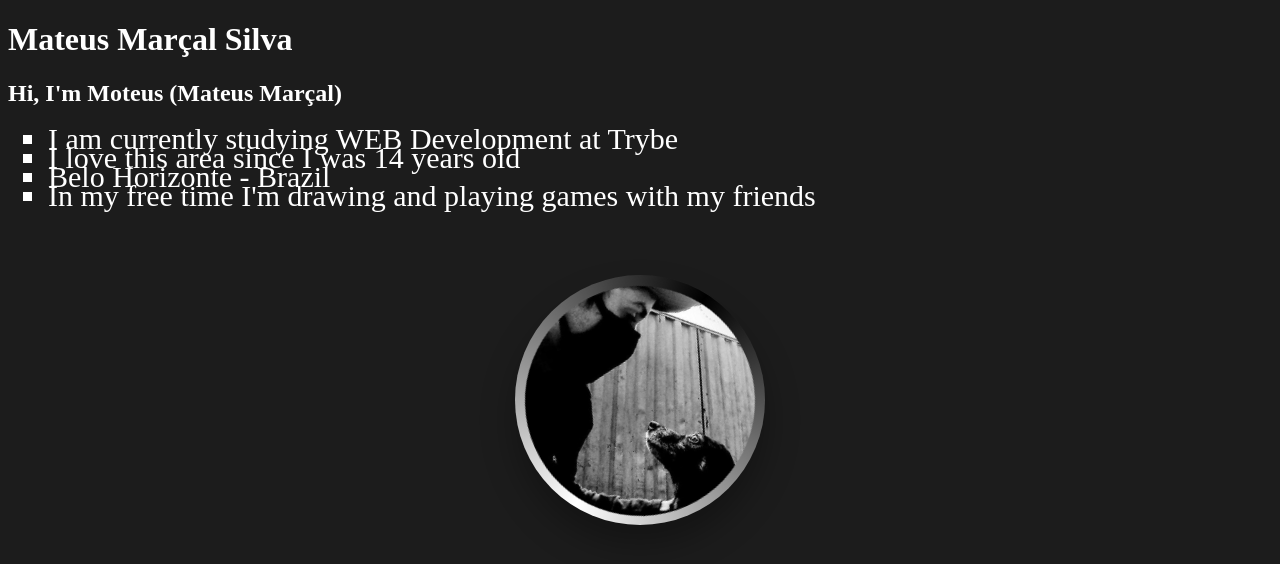
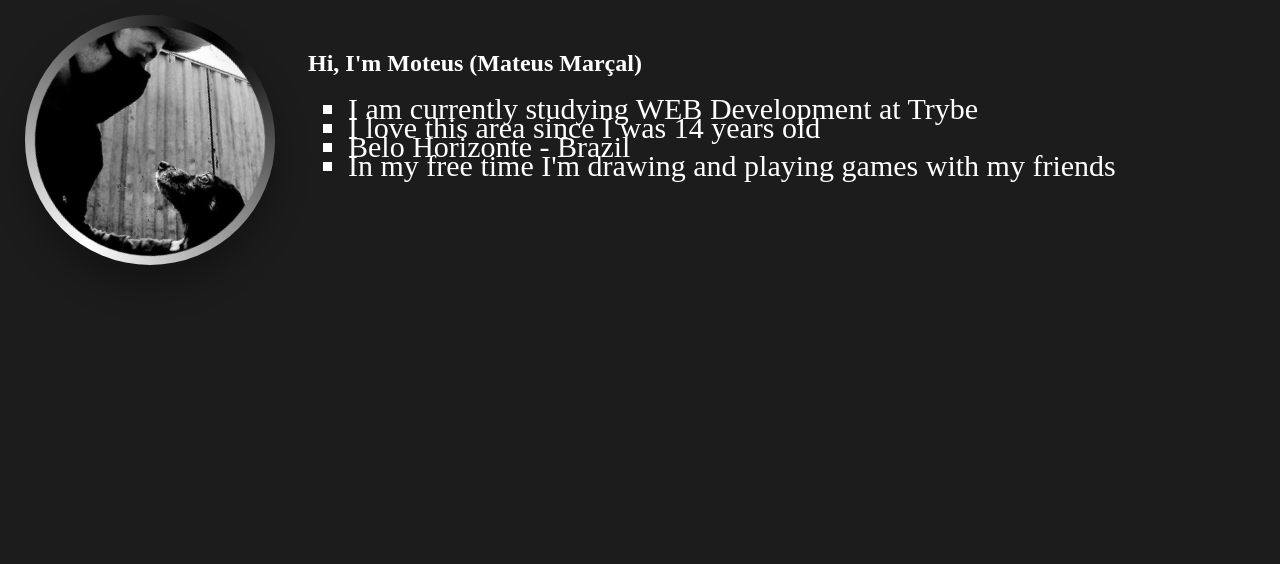
Before and after one commit to Mooteus/mooteus.github.io, a plain HTML site: page index.html in a window 1280 px wide. Drawn offline with Linux system fonts and the light colour scheme; a web font is replaced by a local one.

Commit message:
position text | lang

```diff
--- a/index.html
+++ b/index.html
@@ -1,5 +1,5 @@
 <!DOCTYPE html>
-<html lang="en">
+<html lang="pt-br">
 <head>
     <meta charset="UTF-8">
     <meta http-equiv="X-UA-Compatible" content="IE=edge">
@@ -34,10 +34,10 @@
         #animated-border{
             height: 250px;
             width: 250px;
+            transform: translate(-50%,-50%);
             position: absolute;
-            transform: translate(-50%,-50%);
-            top: 50%;
-            left: 50%;
+            left: 150px;
+            top: 140px;
             border-radius: 90%;
             box-shadow: 0 20px 35px rgba(0,0,0,0.3);
             overflow: hidden;
@@ -71,21 +71,27 @@
             transform: rotate(-24deg);
         }
 
+        #apst-text{
+            position: static;
+            margin-left: 300px;
+            margin-top: 50px;
+        }
     </style>
 </head>
 <body style="background-color: #1C1C1C;">
-    <h1 style="color: white;">Mateus Marçal Silva</h1>
+
     <div id="animated-border">
         <img id="perfil-picture" src="img/foto-trybe-2.png" alt="">
     </div>
+    <div id="apst-text">
         <h2>Hi, I'm Moteus (Mateus Marçal)</h2>
-
         <ul>
         <li> I am currently studying WEB Development at Trybe</li>
         <li>I love this area since I was 14 years old</li>
         <li>Belo Horizonte - Brazil</li>
         <li>In my free time I'm drawing and playing games with my friends</li>
         </ul>
+    </div>
 
 
 </body>
```
Lines whose indentation alone changed are shown as unchanged.
